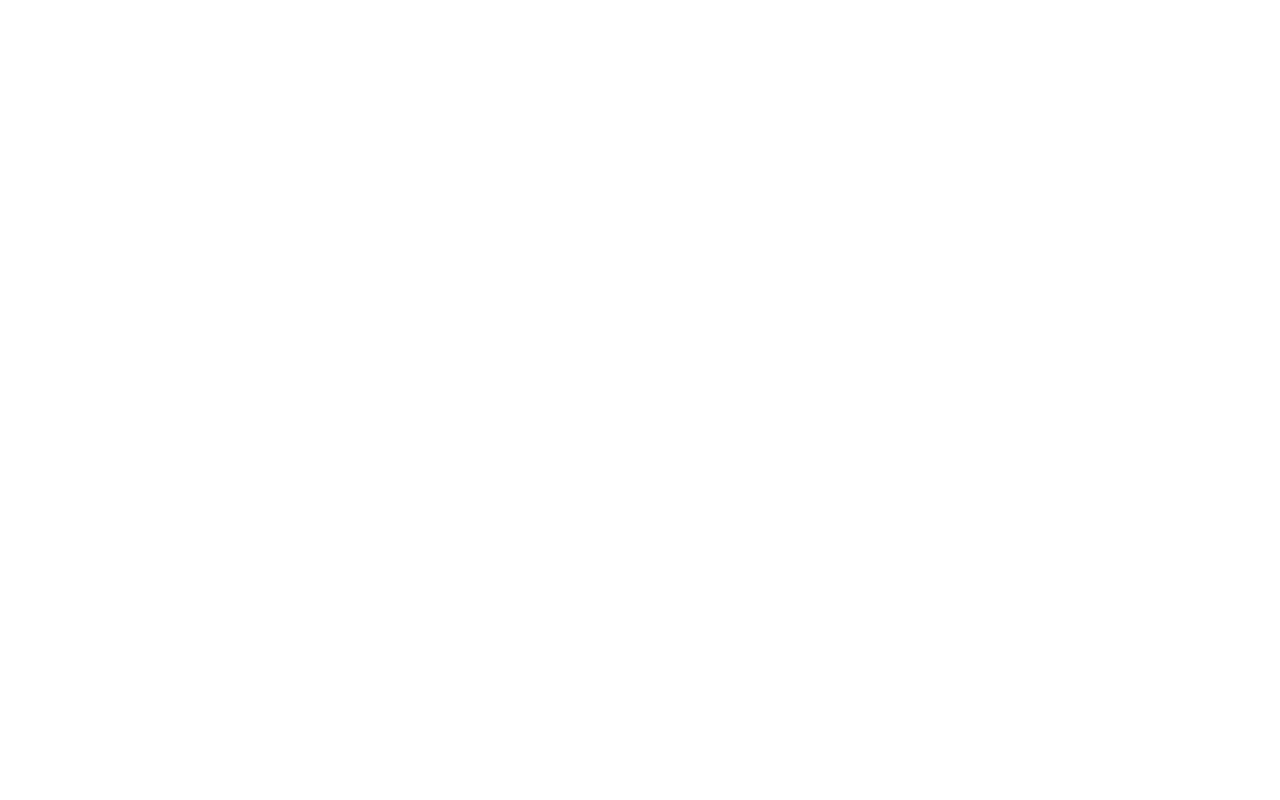
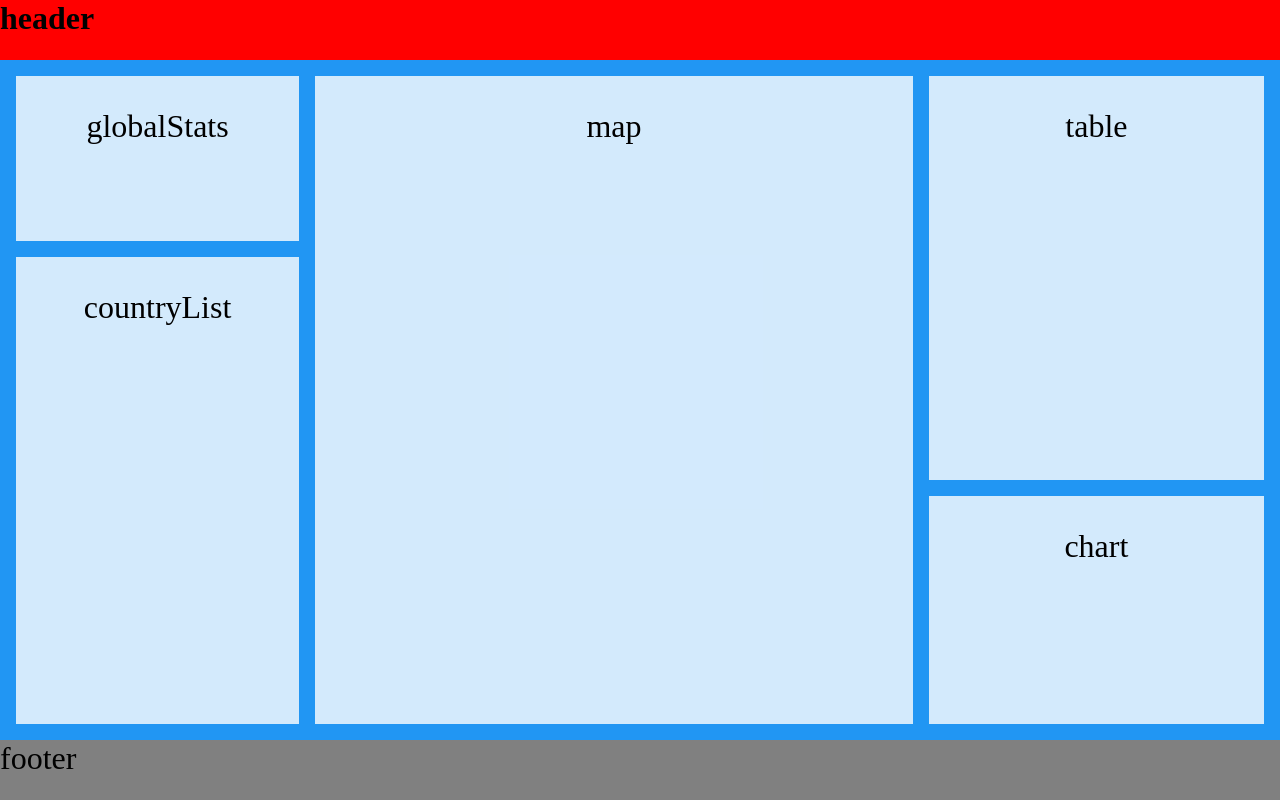
Before and after one commit to xiiforlearning/Covid-Dashboard-XII, a website built with webpack: page covid-dashboard/src/index.html in a window 1280 px wide. Built offline with nearby package versions, Linux system fonts and the light colour scheme; files whose address does not match are found by name.

Commit message:
feat: add basic html layouts

```diff
--- a/covid-dashboard/src/index.html
+++ b/covid-dashboard/src/index.html
@@ -6,6 +6,23 @@
     <title>Covid dashboard XII</title>
 </head>
 <body>
-
+    <header>
+        <div>
+            <h1>header</h1>
+        </div>
+        <div></div>
+    </header>
+    <main>
+        <div class="grid-container">
+            <div class="grid-item item1">globalStats</div>
+            <div class="grid-item item2">table</div>
+            <div class="grid-item item3">countryList</div>
+            <div class="grid-item item4">map</div>
+            <div class="grid-item item5">chart</div>
+          </div>
+    </main>
+    <footer>
+        <div>footer</div>
+    </footer>
 </body>
 </html>
--- a/covid-dashboard/src/sass/style.scss
+++ b/covid-dashboard/src/sass/style.scss
@@ -1,7 +1,53 @@
 * {
     margin: 0;
     padding: 0;
+    box-sizing: border-box;
 }
 body {
-    background-image: url(../assets/images/test1.jpg);
+    height: 100vh;
 }
+
+
+/*----------------Header--------------*/
+header {
+    background-color: red;
+    height: 7.5vh;
+}
+
+
+/* ----------------Main block-------------- */
+.item1 { grid-area: globalStats; }
+.item2 { grid-area: table; }
+.item3 { grid-area: countryList; }
+.item4 { grid-area: map; }
+.item5 { grid-area: chart; }
+
+.grid-container {
+    display: grid;
+    grid-gap: 1rem;
+    padding: 1rem;
+    width: 100vw;
+    height: 85vh;
+    background-color: #2196F3;
+    grid-template-areas:
+    'globalStats map map map map table table'
+    'countryList map map map map table table'
+    'countryList map map map map table table'
+    'countryList map map map map table table'
+    'countryList map map map map chart chart'
+    'countryList map map map map chart chart';
+}
+.grid-item {
+    background-color: rgba(255, 255, 255, 0.8);
+    text-align: center;
+    font-size: 2rem;
+    padding: 1em 0;
+}
+
+
+/* ----------------Footer-------------- */
+footer {
+    background-color: grey;
+    font-size: 2rem;
+    height: 7.5vh;
+}
```
